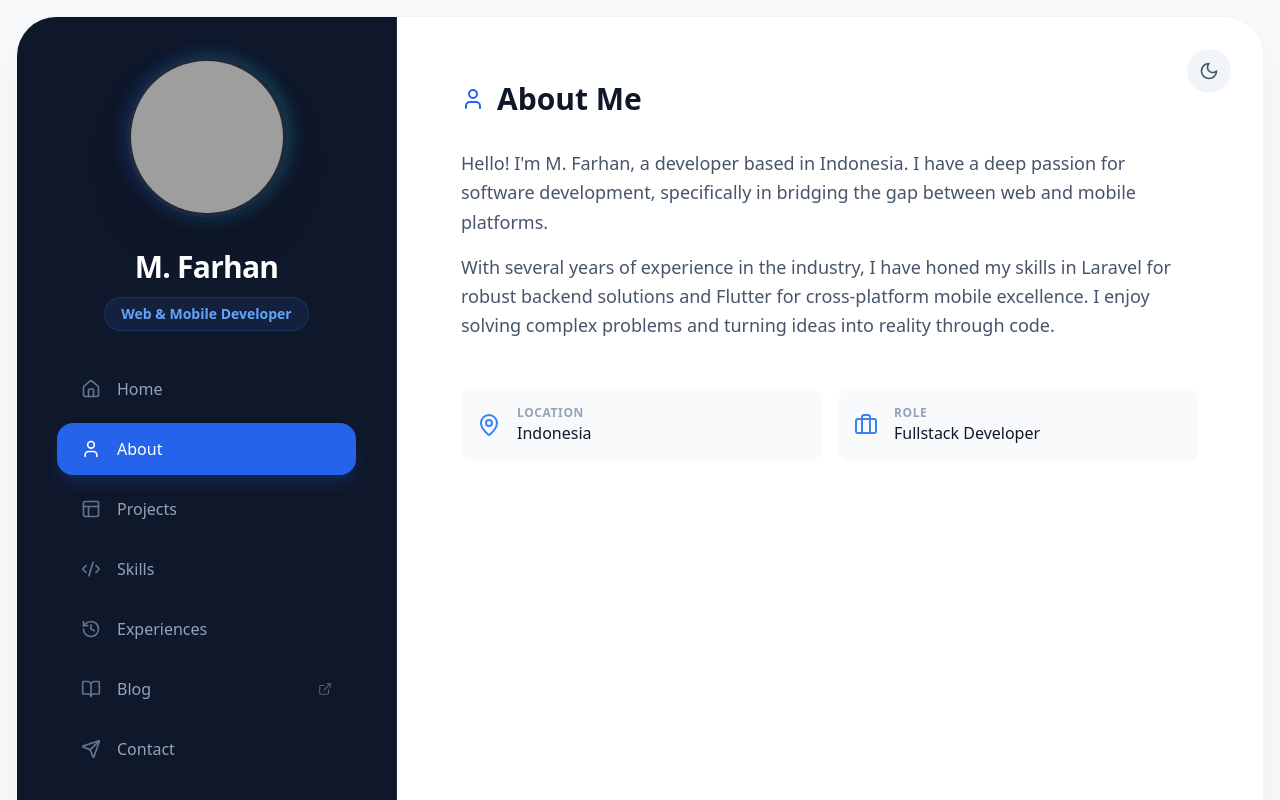
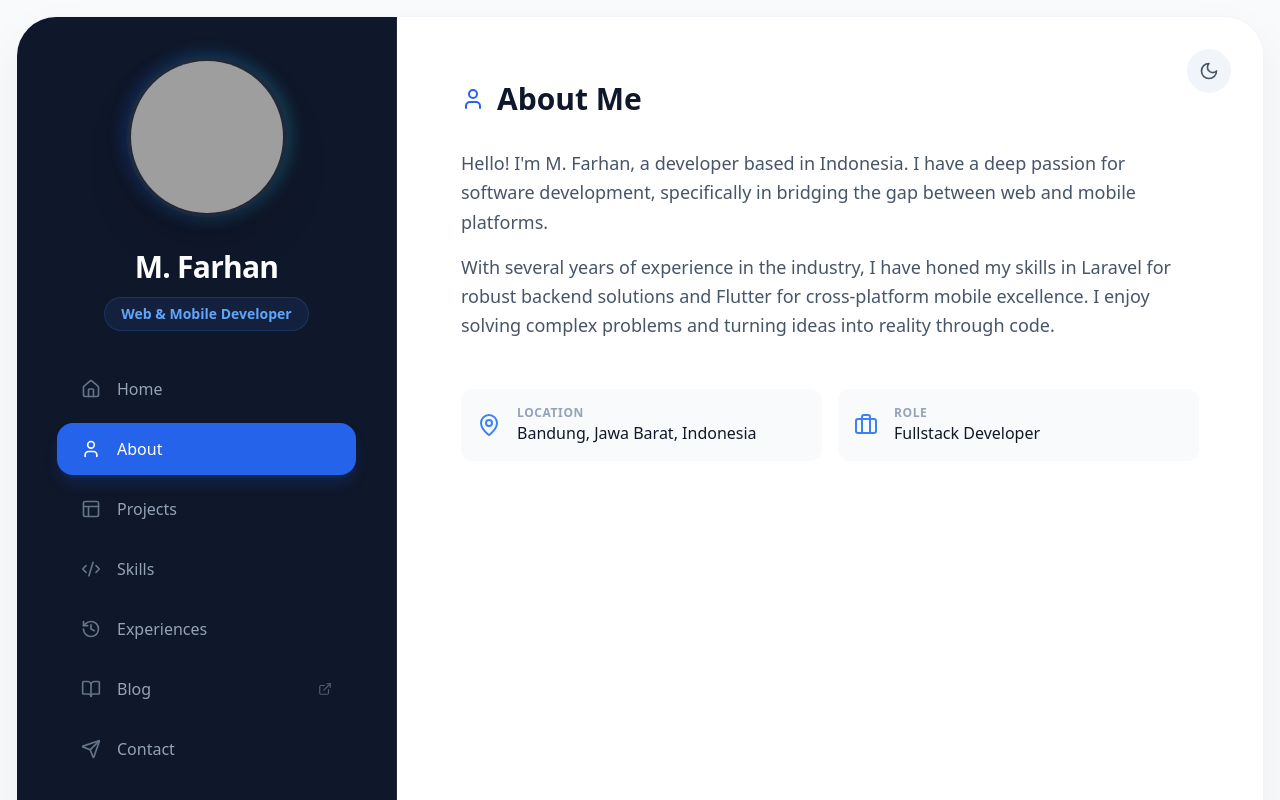
Before and after one commit to muhamadfarhann/portfolio, a Vue app: page / in a window 1280 px wide. Both pictures are taken after a click on the button "About". Shown: the top 800 px of the page. Built offline with nearby package versions, Linux system fonts and the light colour scheme; grey boxes are pictures that could not be loaded.

Commit message:
Edit about page

```diff
--- a/src/components/About.vue
+++ b/src/components/About.vue
@@ -25,7 +25,7 @@ import { User, MapPin, Briefcase, GraduationCap } from 'lucide-vue-next'
         <MapPin class="text-blue-500 dark:text-blue-400" />
         <div>
           <p class="text-xs text-slate-400 dark:text-slate-500 uppercase font-bold tracking-wider">Location</p>
-          <p class="font-medium dark:text-white">Indonesia</p>
+          <p class="font-medium dark:text-white">Bandung, Jawa Barat, Indonesia</p>
         </div>
       </div>
       <div class="flex items-center gap-4 p-4 bg-slate-50 dark:bg-slate-800 rounded-xl transition-colors duration-300">
```
Also changed, not shown: vercel.json.
